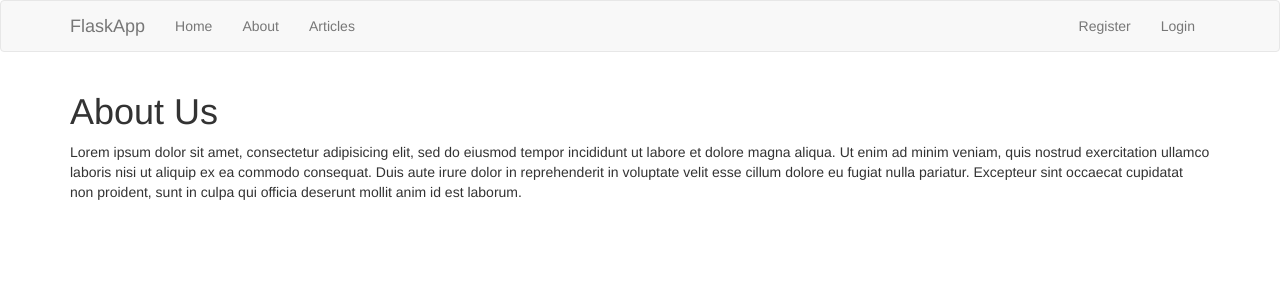
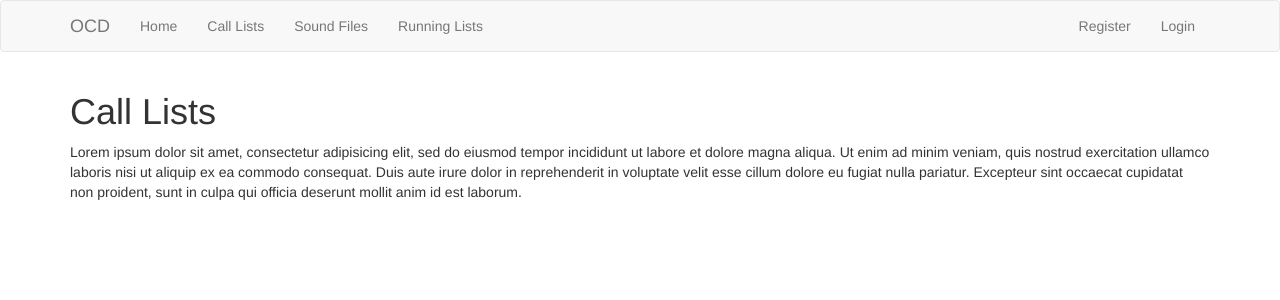
Before and after one commit to shyjuk/ocd, a Flask app: page /about in a window 1280 px wide. Shown: the top 300 px of the page. Run offline with Flask 2, Linux system fonts and the light colour scheme; some libraries are stand-ins or nearby versions.

Commit message:
Tables and fields added. changed some codes in app.py

```diff
--- a/app.py
+++ b/app.py
@@ -9,9 +9,9 @@ app = Flask(__name__)
 
 # Config MySQL
 app.config['MYSQL_HOST'] = 'localhost'
-app.config['MYSQL_USER'] = 'appuser'
-app.config['MYSQL_PASSWORD'] = 'flapass'
-app.config['MYSQL_DB'] = 'myflaskapp'
+app.config['MYSQL_USER'] = 'ocduser'
+app.config['MYSQL_PASSWORD'] = 'ocdpass'
+app.config['MYSQL_DB'] = 'ocd'
 app.config['MYSQL_CURSORCLASS'] = 'DictCursor'
 # init MYSQL
 mysql = MySQL(app)
@@ -37,7 +37,7 @@ def articles():
     cur = mysql.connection.cursor()
 
     # Get articles
-    result = cur.execute("SELECT * FROM articles")
+    result = cur.execute("SELECT * FROM call_lists")
 
     articles = cur.fetchall()
 
@@ -59,7 +59,7 @@ def article(id):
     # Get article
     result = cur.execute("SELECT * FROM articles WHERE id = %s", [id])
 
-    article = cur.fetchone()
+    article = result.fetchone()
 
     return render_template('article.html', article=article)
 
@@ -169,7 +169,7 @@ def dashboard():
     cur = mysql.connection.cursor()
 
     # Get articles
-    result = cur.execute("SELECT * FROM articles")
+    result = cur.execute("SELECT * FROM call_lists")
 
     articles = cur.fetchall()
 
--- a/templates/about.html
+++ b/templates/about.html
@@ -1,6 +1,6 @@
 {% extends 'layout.html' %}
 
 {% block body %}
-  <h1>About Us</h1>
+  <h1>Call Lists</h1>
   <p>Lorem ipsum dolor sit amet, consectetur adipisicing elit, sed do eiusmod tempor incididunt ut labore et dolore magna aliqua. Ut enim ad minim veniam, quis nostrud exercitation ullamco laboris nisi ut aliquip ex ea commodo consequat. Duis aute irure dolor in reprehenderit in voluptate velit esse cillum dolore eu fugiat nulla pariatur. Excepteur sint occaecat cupidatat non proident, sunt in culpa qui officia deserunt mollit anim id est laborum.</p>
 {% endblock %}
--- a/templates/articles.html
+++ b/templates/articles.html
@@ -1,7 +1,7 @@
 {% extends 'layout.html' %}
 
 {% block body %}
-  <h1>Articles</h1>
+  <h1>Sound Files</h1>
   <ul class="list-group">
     {% for article in articles %}
       <li class="list-group-item"><a href="article/{{article.id}}">{{article.title}}</a></li>
--- a/templates/home.html
+++ b/templates/home.html
@@ -2,8 +2,8 @@
 
 {% block body %}
   <div class="jumbotron text-center">
-    <h1>Welcome To FlaskApp</h1>
-    <p class="lead">This application is built on the Python Flask framework and is the focus for the "Python Flask From Scratch" YouTube series</p>
+    <h1>Welcome OCD</h1>
+    <p class="lead">A basic application for automatic outbound call distribution based on a uploaded call distribution list. <br> Based on Asterisk PBX and it's ARI functionality, Flask and MySQL</p>
     {% if session.logged_in == NULL %}
       <a href="/register" class="btn btn-primary btn-lg">Register</a>
       <a href="/login" class="btn btn-success btn-lg">Login</a>
--- a/templates/includes/_navbar.html
+++ b/templates/includes/_navbar.html
@@ -7,13 +7,14 @@
             <span class="icon-bar"></span>
             <span class="icon-bar"></span>
           </button>
-          <a class="navbar-brand" href="#">FlaskApp</a>
+          <a class="navbar-brand" href="#">OCD</a>
         </div>
         <div id="navbar" class="collapse navbar-collapse">
           <ul class="nav navbar-nav">
             <li><a href="/">Home</a></li>
-            <li><a href="/about">About</a></li>
-            <li><a href="/articles">Articles</a></li>
+            <li><a href="/about">Call Lists</a></li>
+            <li><a href="/articles">Sound Files</a></li>
+            <li><a href="/articles">Running Lists</a></li>
           </ul>
 
           <ul class="nav navbar-nav navbar-right">
--- a/templates/layout.html
+++ b/templates/layout.html
@@ -2,7 +2,7 @@
 <html>
   <head>
     <meta charset="utf-8">
-    <title>FlaskApp</title>
+    <title>OCD</title>
     <link rel="stylesheet" href="https://maxcdn.bootstrapcdn.com/bootstrap/3.3.7/css/bootstrap.min.css">
   </head>
   <body>
```
